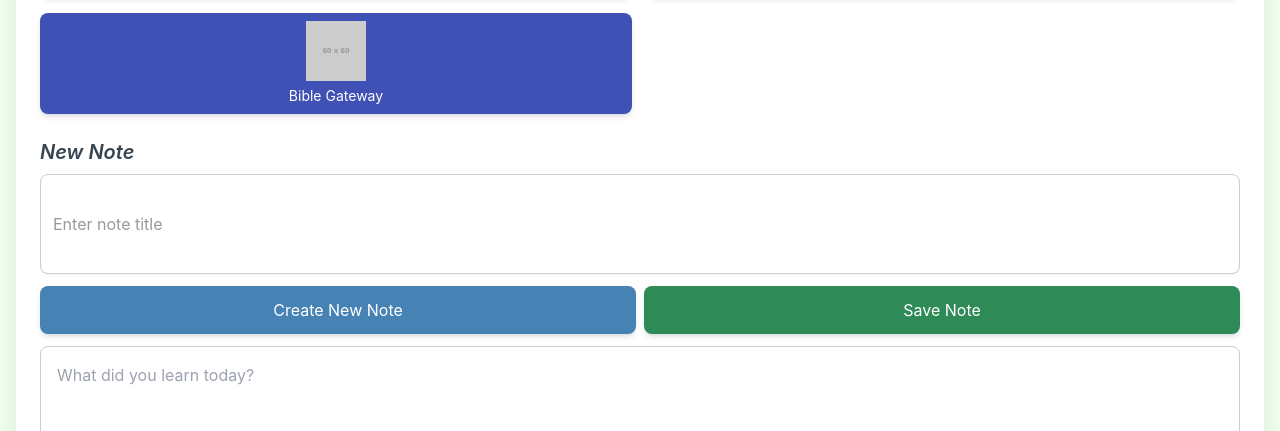
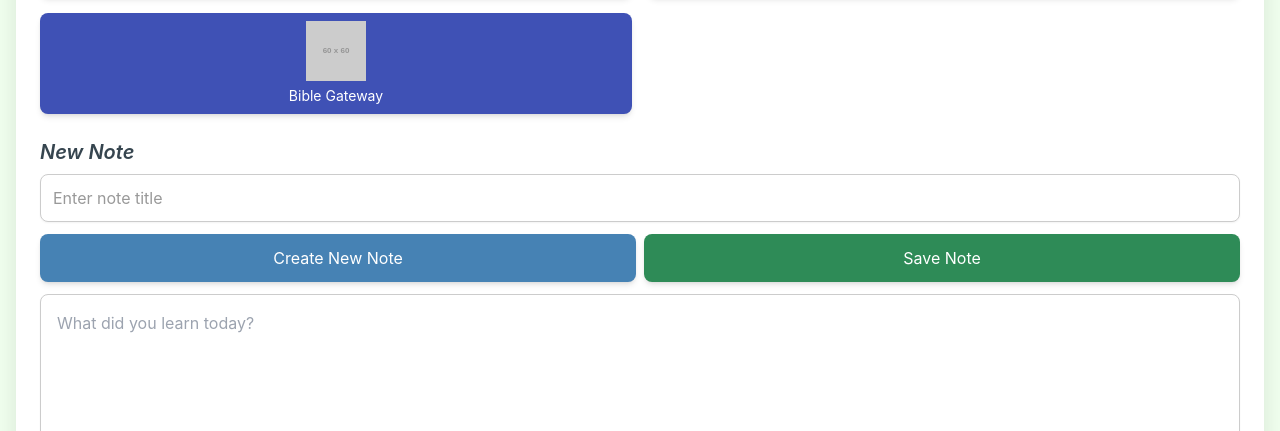
Before and after one commit to amiskus999/quiet-time-app, a plain HTML site: page index.html in a window 1280 px wide. Shown: the part 369-800 px from the top of the page. Drawn offline with nearby package versions, Linux system fonts and the light colour scheme; placeholder pictures from the web are drawn by us.

Commit message:
Update index.html

```diff
--- a/index.html
+++ b/index.html
@@ -78,18 +78,33 @@
         }
 
         /* Specific styling for the notes textarea and inputs */
-        textarea,
-        input[type="text"],
-        input[type="time"] { /* Removed date input type styling from here */
+        textarea {
             resize: vertical; /* Allow vertical resizing */
-            min-height: 100px; /* Adjusted min-height for notes textarea */
-            max-height: 300px; /* Maximum height for notes */
+            min-height: 180px; /* Increased min-height for notes textarea */
+            max-height: 400px; /* Adjusted max-height for notes */
             overflow-y: auto; /* Enable scroll if content exceeds max-height */
             background-color: var(--input-bg);
             border-color: var(--input-border);
             color: var(--input-text);
             transition: background-color 0.3s ease-in-out, border-color 0.3s ease-in-out, color 0.3s ease-in-out;
         }
+
+        input[type="text"],
+        input[type="time"] {
+            /* Common styles for text and time inputs */
+            background-color: var(--input-bg);
+            border-color: var(--input-border);
+            color: var(--input-text);
+            transition: background-color 0.3s ease-in-out, border-color 0.3s ease-in-out, color 0.3s ease-in-out;
+        }
+
+        /* Specific style for noteTitleInput to reduce its size */
+        #noteTitleInput {
+            min-height: auto; /* Allow height to be determined by content/padding */
+            height: 48px; /* Fixed height for a single line input */
+            padding: 12px; /* Adjust padding for better appearance */
+        }
+
 
         textarea::placeholder,
         input[type="text"]::placeholder {
@@ -257,7 +272,7 @@
             <h2 class="text-xl font-semibold mb-2">Listen to a Sermon/Media</h2>
             <div class="grid grid-cols-2 gap-4">
                 <button id="btnSpotify" class="icon-button bg-[#1DB954] rounded-lg shadow-md hover:brightness-90 transition-all duration-200 focus:outline-none focus:ring-2 focus:ring-[#1DB954] focus:ring-opacity-50">
-                    <img src="https://upload.wikimedia.org/wikipedia/commons/7/78/Spotify_2.png" onerror="this.onerror=null;this.src='https://placehold.co/60x60/1DB954/FFFFFF?text=🎵';" alt="Spotify Icon">
+                    <img src="https://upload.wikimedia.org/wikipedia/commons/8/84/Spotify_icon.svg" onerror="this.onerror=null;this.src='https://placehold.co/60x60/1DB954/FFFFFF?text=🎵';" alt="Spotify Icon">
                     <span>Spotify</span>
                 </button>
                 <button id="btnYouTube" class="icon-button bg-[#FF0000] rounded-lg shadow-md hover:brightness-90 transition-all duration-200 focus:outline-none focus:ring-2 focus:ring-[#FF0000] focus:ring-opacity-50">
@@ -706,7 +721,7 @@
                     reminderTimeoutId = setTimeout(() => {
                         showReminderModal(savedReminderText);
                         setDailyReminder(savedReminderText, nextReminderDate.getHours(), nextReminderDate.getMinutes());
-                    }, timeUntilReminder);
+                    }, timeUntilNextReminder);
                     console.log('Existing reminder re-set for:', nextReminderDate);
                 } else {
                     // If the reminder time has passed since last session, set it for the next occurrence
```
